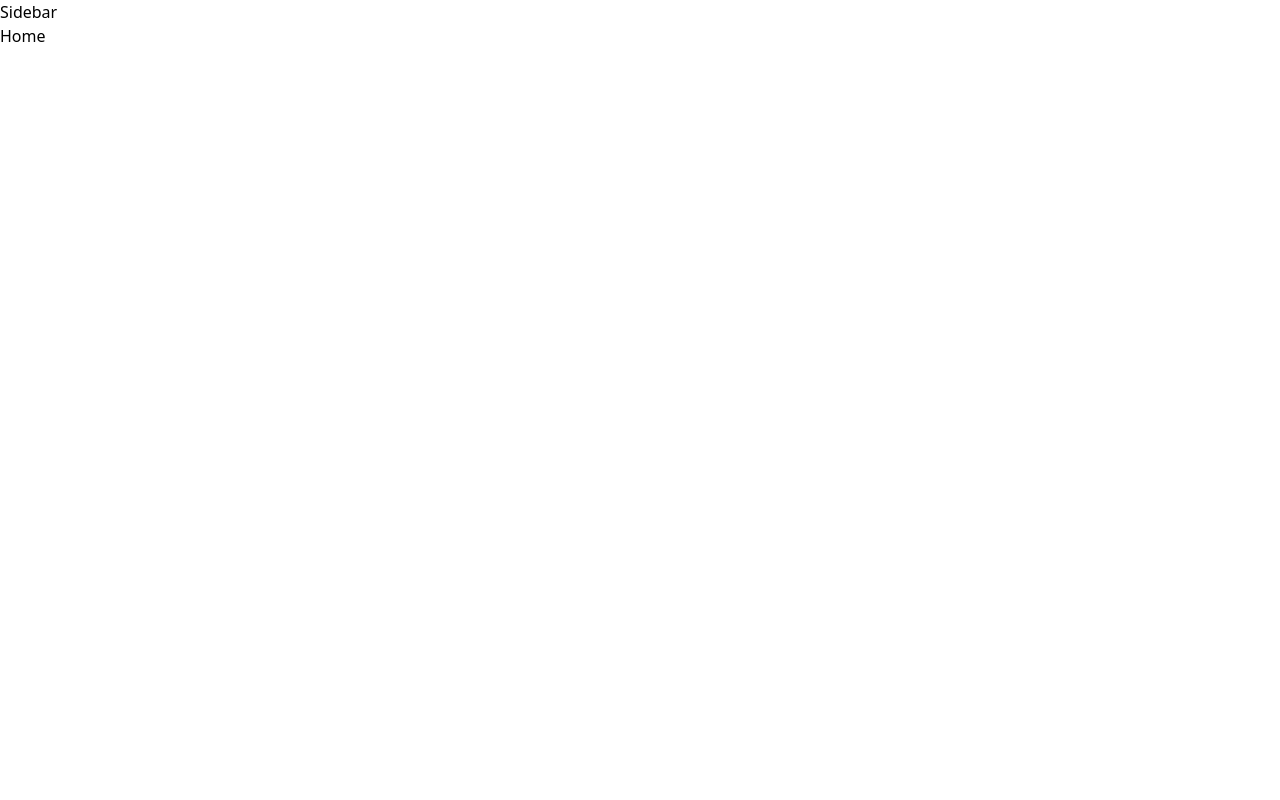
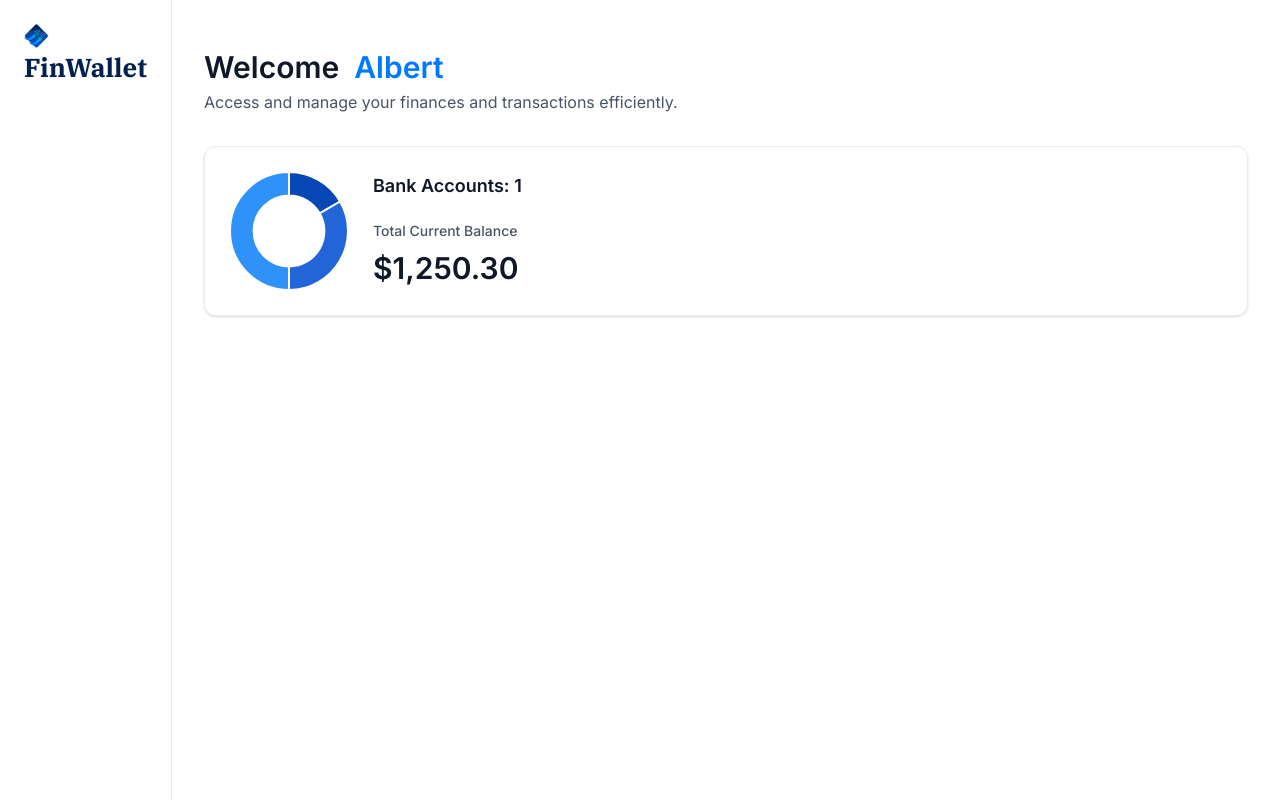
Before and after one commit to albert-gorgori/FinWallet, a Next.js app: page / in a window 1280 px wide. Built offline with nearby package versions, Linux system fonts and the light colour scheme.

Commit message:
WIP - Home dashboard sidebar

```diff
--- a/app/(root)/layout.tsx
+++ b/app/(root)/layout.tsx
@@ -1,7 +1,12 @@
+import Sidebar from "@/components/Sidebar";
+
 export default function RootLayout({
   children,
 }: Readonly<{
   children: React.ReactNode;
 }>) {
-  return <main> Sidebar {children}</main>;
+  const loggedIn = { fisrtName: "Albert", lastName: "Johnson" };
+  return (
+    <main className="flex h-screen w-full font-inter"> <Sidebar user={loggedIn}/> {children}</main>
+  );
 }
--- a/app/(root)/page.tsx
+++ b/app/(root)/page.tsx
@@ -1,9 +1,30 @@
-import React from 'react'
+import HeaderBox from "@/components/HeaderBox";
+import TotalBalanceBox from "@/components/TotalBalanceBox";
+import React from "react";
 
 const Home = () => {
+  const loggedIn = { fisrtName: "Albert", lastName: "Johnson" };
   return (
-    <div>Home</div>
-  )
-}
+    <section className="home">
+      <div className="home-content">
+        <header className="home-header">
+          <HeaderBox
+            type="greeting"
+            title="Welcome"
+            subtext="Access and manage your finances and transactions efficiently."
+            user={loggedIn?.fisrtName || 'Guest'}
+          />
 
-export default Home
+          <TotalBalanceBox
+            accounts={[]}
+            totalBanks={1}
+            totalCurrentBalance={1250.3}
+          />
+
+        </header>
+      </div>
+    </section>
+  );
+};
+
+export default Home;
--- /dev/null
+++ b/components/AnimatedCounter.tsx
@@ -0,0 +1,12 @@
+'use client'
+import CountUp from "react-countup";
+
+const AnimatedCunter = ({amount}: {amount: number}) => {
+  return (
+    <div className="w-full">
+      <CountUp decimals={2} decimal="." duration={2.75} prefix="$" end={amount} />
+    </div>
+  );
+};
+
+export default AnimatedCunter;
--- /dev/null
+++ b/components/DoughnutChart.tsx
@@ -0,0 +1,22 @@
+"use client";
+import { Chart as ChartJS, ArcElement, Tooltip, Legend } from "chart.js";
+
+import { Doughnut } from "react-chartjs-2";
+
+ChartJS.register(ArcElement, Tooltip, Legend);
+
+const DoughnutChart = ({ accounts }: DoughnutChartProps) => {
+  const data = {
+    datasets: [
+      {
+        label: "Banks",
+        data: [1250, 2500, 3750],
+        backgroundColor: ["#0747b6", "#2265d8", "#2f91fa"],
+      },
+    ],
+    labels: ["Bank 1", "Bank 2", "Bank 3"],
+  };
+  return <Doughnut data={data} options={{ cutout: "60%", plugins: { legend: { display: false } } }} />;
+};
+
+export default DoughnutChart;
--- /dev/null
+++ b/components/HeaderBox.tsx
@@ -0,0 +1,17 @@
+import React from "react";
+
+const HeaderBox = ({ type = "title", title, subtext, user }: HeaderBoxProps) => {
+  return (
+    <div className="header-box">
+      <h1 className="header-box-title">
+        {title}{" "}
+        {type === "greeting" && (
+          <span className="text-bankGradient">&nbsp;{user}</span>
+        )}
+      </h1>
+      <p className="header-box-subtext">{subtext}</p>
+    </div>
+  );
+};
+
+export default HeaderBox;
--- /dev/null
+++ b/components/Sidebar.tsx
@@ -0,0 +1,18 @@
+import Image from 'next/image'
+import Link from 'next/link'
+import React from 'react'
+
+const Sidebar = ({user}: SiderbarProps) => {
+  return (
+    <div className='sidebar'>
+        <nav className='flex flex-col gap-4'>
+            <Link href="/" className='mb-12 cursor-pointer items-center gap-2'>
+                <Image src="/icons/logo.svg" alt="logo" width={34} height={34} alt="FinWallet logo" className='size-[24px]' className="size-[24px] max-xl:size-14" />
+                <h1 className='sidebar-logo'>FinWallet</h1>
+            </Link>
+        </nav>
+    </div>
+  )
+}
+
+export default Sidebar
--- /dev/null
+++ b/components/TotalBalanceBox.tsx
@@ -0,0 +1,32 @@
+import { formatAmount } from "@/lib/utils";
+import React from "react";
+import CountUp from "react-countup/build/CountUp";
+import AnimatedCounter from "./AnimatedCounter";
+import DoughnutChart from "./DoughnutChart";
+
+const TotalBalanceBox = ({
+  accounts,
+  totalBanks,
+  totalCurrentBalance,
+}: TotlaBalanceBoxProps) => {
+  return (
+    <section className="total-balance">
+      <div className="total-balance-chart">
+        {/* Doughnut Chart */}
+        <DoughnutChart accounts={accounts} />
+      </div>
+
+      <div className="flex flex-col gap-6">
+        <h2 className="header-2">Bank Accounts: {totalBanks}</h2>
+        <div className="flex flex-col gap-2">
+          <p className="total-balance-label">Total Current Balance</p>
+          <div className="total-balance-amount flex-center gap-2">
+            <AnimatedCounter amount={totalCurrentBalance} />
+          </div>
+        </div>
+      </div>
+    </section>
+  );
+};
+
+export default TotalBalanceBox;
--- a/package.json
+++ b/package.json
@@ -10,11 +10,15 @@
   },
   "dependencies": {
     "@radix-ui/react-slot": "^1.1.0",
+    "chart.js": "^4.4.3",
     "class-variance-authority": "^0.7.0",
     "clsx": "^2.1.1",
     "lucide-react": "^0.427.0",
     "next": "14.2.5",
+    "query-string": "^9.1.0",
     "react": "^18",
+    "react-chartjs-2": "^5.2.0",
+    "react-countup": "^6.5.3",
     "react-dom": "^18",
     "tailwind-merge": "^2.5.1",
     "tailwindcss-animate": "^1.0.7"
```
Also changed, not shown: 1 other file (tests, documents, lock files or other folders).
